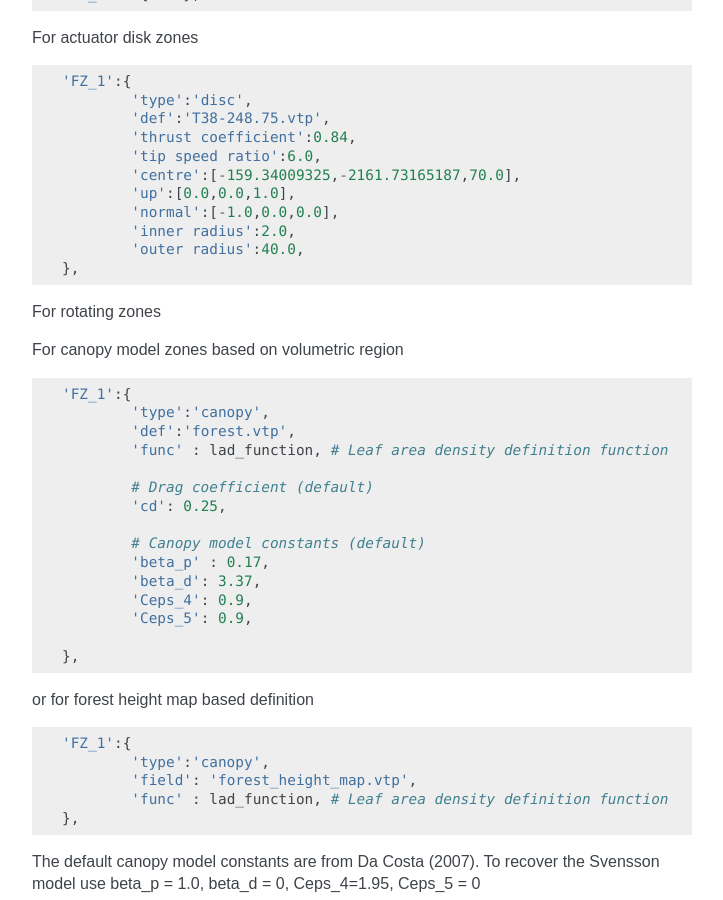
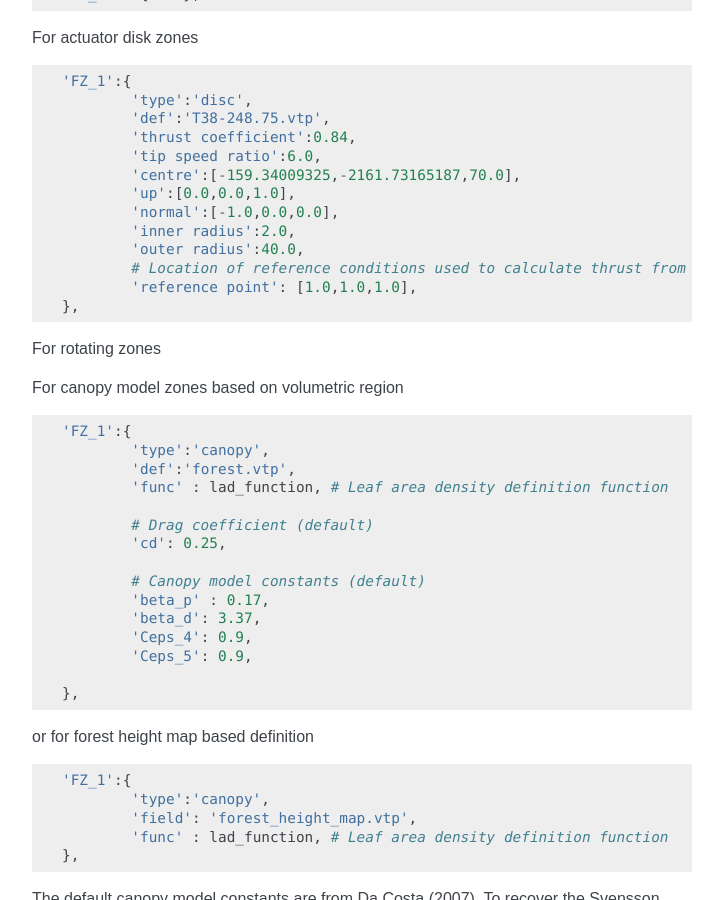
Before and after one commit to zCFD/zCFDguide, a Sphinx documentation site: the page built from docs/source/control-dict.rst, in a window 1280 px wide and 900 px high, scrolled down 14049 px. Shown: the whole window, without its empty margins (388-1111 px from the left). Built offline with Sphinx 7.4.7, drawn with Linux system fonts in a browser that asks for light colours; formulas are drawn with MathJax 3.

Commit message:
Added documentation for actuator disc reference point

```diff
--- a/docs/source/control-dict.rst
+++ b/docs/source/control-dict.rst
@@ -771,6 +771,8 @@ For actuator disk zones
             'normal':[-1.0,0.0,0.0],
             'inner radius':2.0,
             'outer radius':40.0,
+            # Location of reference conditions used to calculate thrust from Ct
+            'reference point': [1.0,1.0,1.0],
     },
 
 
```
